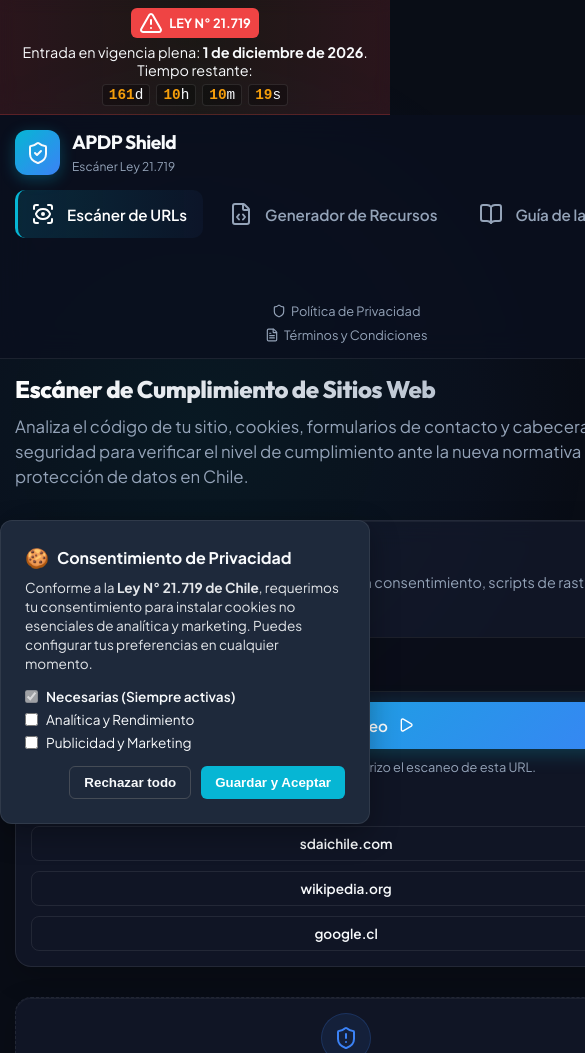
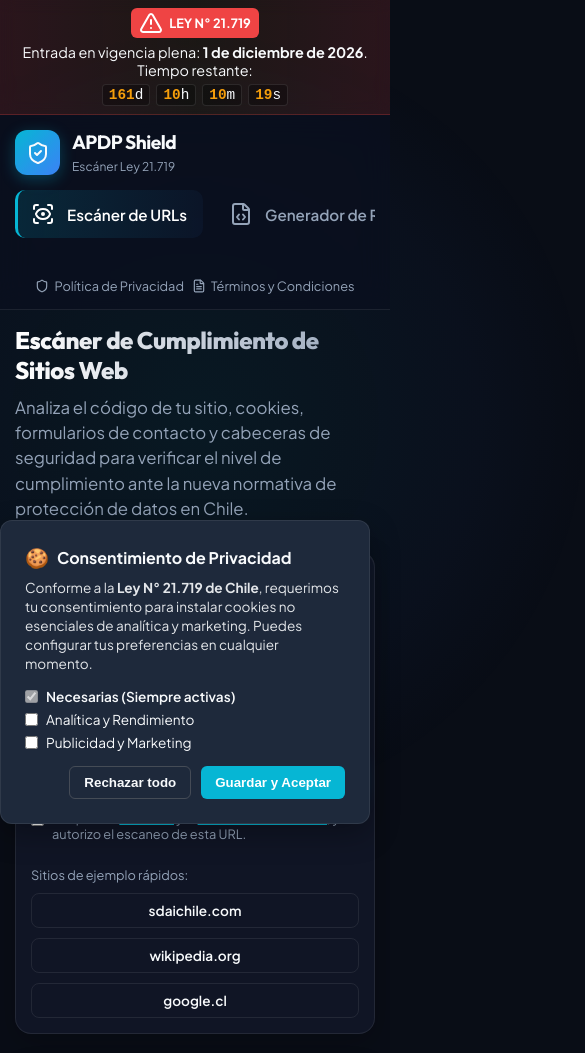
Before and after one commit to adminsdai/Scan21719, a website: page public/index.html in a window 390 px wide. Shown: the top 1053 px of the page, 585 px wide, since content can reach past the window. Drawn offline with nearby package versions, Linux system fonts and the light colour scheme.

Commit message:
Reparar alineación de sidebar-footer y layout blowout en móvil

```diff
--- a/public/style.css
+++ b/public/style.css
@@ -1157,6 +1157,10 @@
         grid-template-columns: 1fr;
     }
 
+    .app-layout > * {
+        min-width: 0;
+    }
+
     .sidebar {
         border-right: none;
         border-bottom: 1px solid var(--card-border);
@@ -1188,10 +1192,14 @@
         display: none;
     }
 
-    .sidebar > div[style*="text-align: center"] {
+    .sidebar-footer > div[style*="text-align: center"] {
         flex-direction: row !important;
         flex-wrap: wrap;
         justify-content: center;
+    }
+
+    .sidebar-footer {
+        margin-top: 15px;
     }
 
     .welcome-text h1 {
```
Also changed, not shown: web mobile apdp.jpeg (added).
